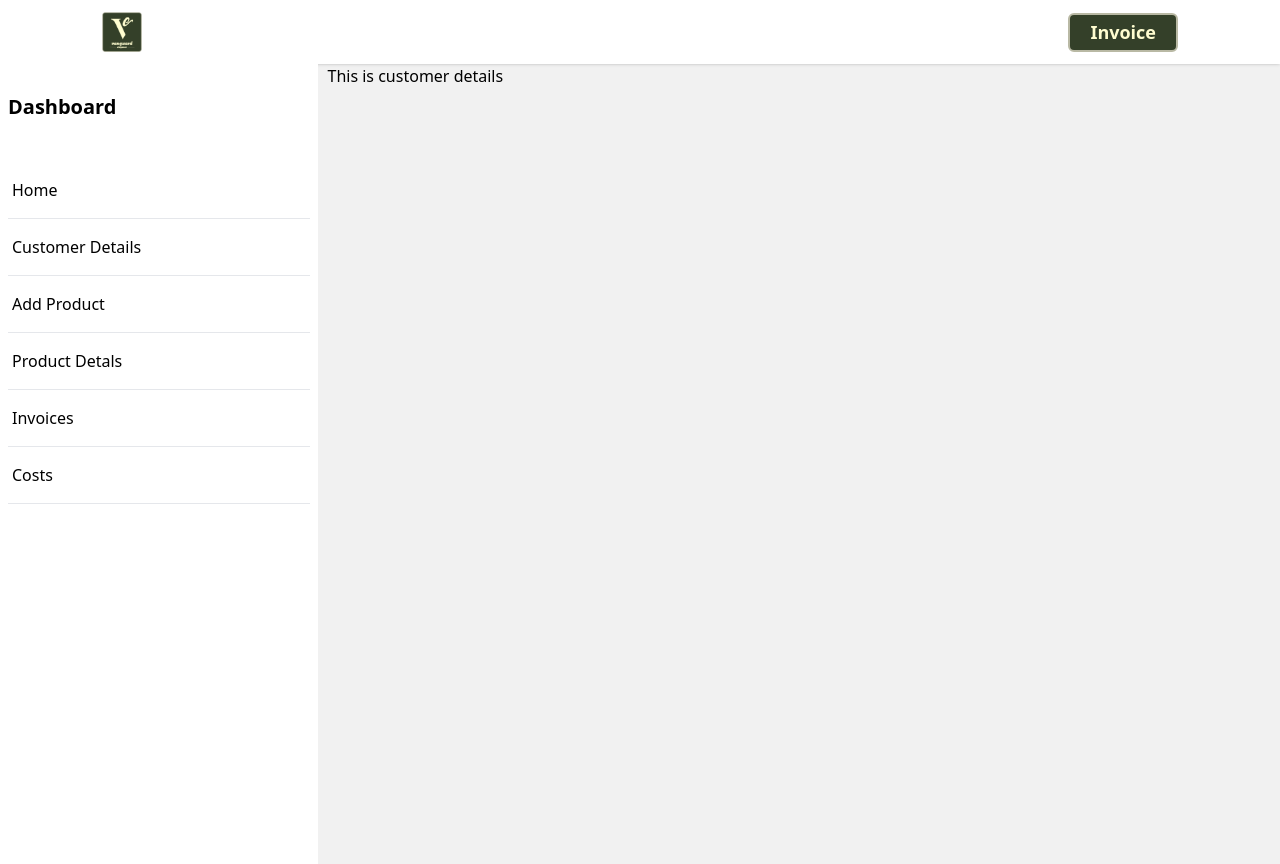
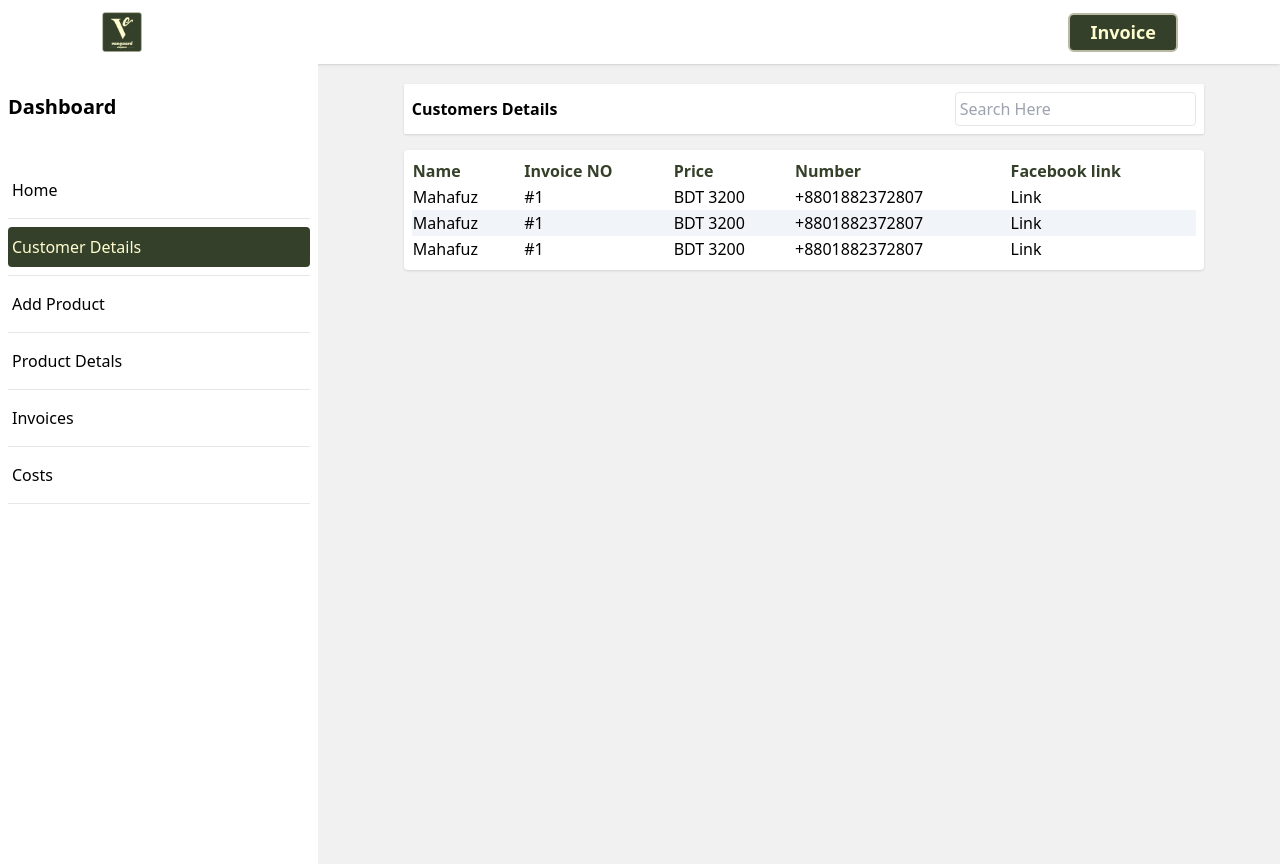
Before and after one commit to muntasir23/vanguard, a React (Create React App) app: page /customersdetails in a window 1280 px wide. Built offline with nearby package versions, Linux system fonts and the light colour scheme.

Commit message:
navlink and customer details add

```diff
--- a/src/App.css
+++ b/src/App.css
@@ -18,16 +18,38 @@ body {
   gap: 10px;
 }
 
-
 .sidebar-menu {
   display: none;
 }
 
-.product-form label{
+.product-form label {
   font-size: 14px;
   color: #1e293b;
 }
 
+/* table design */
+
+button:active {
+  transform: scale(0.96);
+}
+
+tr:nth-child(even) {
+  background: #f1f5f9;
+}
+tr:nth-child(odd) {
+  background: #ffffff;
+}
+
+.tableclass {
+  max-width: 1020px;
+  max-height: 500px;
+  overflow: auto;
+}
+
+.active {
+  background: #344029;
+  color: #fffdd0;
+}
 
 @media (max-width: 980px) {
   .highlights {
@@ -48,4 +70,14 @@ body {
     left: 0px;
     transition: 0.3s ease-in-out;
   }
+  .tableclass {
+    max-width: 100%;
+    overflow: auto;
+  }
+  td {
+    padding-left: 15px;
+  }
+  th {
+    padding-left: 15px;
+  }
 }
--- a/src/App.js
+++ b/src/App.js
@@ -15,15 +15,18 @@ function App() {
 
   const sidebarOpen = () => {
     setSidebar(!sidebar);
-    console.log("Clicked");
   };
+
+  const sidebarClose = () => {
+    setSidebar(true);
+  }
 
   return (
     <BrowserRouter>
       <Navbar sidebarOpen={sidebarOpen} />
       <div className="w-[100%] grid place-items-center">
         <div className="appgrid w-[100%] ">
-          <Sidebar sidebar={sidebar} />
+          <Sidebar sidebar={sidebar} sidebarClose={sidebarClose} />
           <Routes>
             <Route path="/addproduct" element={<AddProduct />}></Route>
             <Route path="/" element={<Hightlights />}></Route>
--- a/src/components/Sidebar.js
+++ b/src/components/Sidebar.js
@@ -1,7 +1,7 @@
 import React from "react";
-import { Link } from "react-router-dom";
+import { NavLink } from "react-router-dom";
 
-export default function Sidebar({ sidebar }) {
+export default function Sidebar({ sidebar, sidebarClose }) {
   return (
     <div className="relative  top-0">
       <div
@@ -13,59 +13,65 @@ export default function Sidebar({ sidebar }) {
         <div className="mt-[40px]">
           <ul>
             <li className="border-b">
-
               {" "}
-              <Link
+              <NavLink
                 to="/"
-                className="inline-block my-2 hover:bg-[#344029] hover:text-[#fffdd0] w-full py-2 rounded px-1"
+                onClick={sidebarClose}
+                className={`inline-block my-2 hover:bg-[#344029] hover:text-[#fffdd0] w-full \
+                py-2 rounded px-1 ${({ isActive, isPending }) => (isActive ? "active" : "")}`}
               >
                 Home
-              </Link>{" "}
+              </NavLink>{" "}
             </li>
             <li className="border-b">
               {" "}
-              <Link
+              <NavLink
                 to="/customersdetails"
+                onClick={sidebarClose}
                 className="inline-block my-2 hover:bg-[#344029] hover:text-[#fffdd0] w-full py-2 rounded px-1"
               >
                 Customer Details
-              </Link>{" "}
+              </NavLink>{" "}
             </li>
             <li className="border-b">
               {" "}
-              <Link
+              <NavLink
                 to="/addproduct"
+                onClick={sidebarClose}
                 className="inline-block my-2 hover:bg-[#344029] hover:text-[#fffdd0] w-full py-2 rounded px-1"
               >
                 Add Product
-              </Link>{" "}
+              </NavLink>{" "}
             </li>
             <li className="border-b">
               {" "}
-              <Link
+              <NavLink
                 to="/allproducts"
+                onClick={sidebarClose}
                 className="inline-block my-2 hover:bg-[#344029] hover:text-[#fffdd0] w-full py-2 rounded px-1"
               >
                 Product Detals
-              </Link>{" "}
+              </NavLink>{" "}
             </li>
             <li className="border-b">
               {" "}
-              <Link
+              <NavLink
                 to="/invoice"
+                onClick={sidebarClose}
                 className="inline-block my-2 hover:bg-[#344029] hover:text-[#fffdd0] w-full py-2 rounded px-1"
               >
                 Invoices
-              </Link>{" "}
+              </NavLink>{" "}
             </li>
             <li className="border-b">
               {" "}
-              <Link
+              <NavLink
                 to="/allcost"
+                onClick={sidebarClose}
                 className="inline-block my-2 hover:bg-[#344029] hover:text-[#fffdd0] w-full py-2 rounded px-1"
               >
                 Costs
-              </Link>{" "}
+              </NavLink>{" "}
             </li>
           </ul>
         </div>
--- /dev/null
+++ b/src/components/customerDetails/CustomersHeader.js
@@ -0,0 +1,10 @@
+import React from "react";
+
+export default function CustomersHeader() {
+  return (
+    <div className="bg-white rounded-sm shadow p-2 flex items-center justify-between md:w-[800px] w-[95%]">
+      <p className="font-bold">Customers Details</p>
+      <input className="border p-1 rounded" placeholder="Search Here" />
+    </div>
+  );
+}
--- /dev/null
+++ b/src/components/customerDetails/DetailsTable.js
@@ -0,0 +1,48 @@
+import React from "react";
+
+export default function DetailsTable() {
+  return (
+    <div className="md:w-[800px] w-[95%] mt-4 bg-white mb-[20px] rounded shadow p-2 tableclass">
+      <table className="table-auto w-[100%]">
+        <thead className="mb-3">
+          <tr className="text-left text-[14px] md:text-[16px] w-[100%] bg-zinc-100 rounded-md text-[#344029]">
+            <th>Name</th>
+            <th>Invoice NO</th>
+            <th>Price</th>
+            <th>Number</th>
+            <th>Facebook link</th>
+          </tr>
+        </thead>
+        <tbody>
+          <tr className="text-[14px] md:text-[16px]">
+            <td>Mahafuz</td>
+            <td>#1</td>
+            <td>BDT 3200</td>
+            <td>+8801882372807</td>
+            <td>
+              <a href="/">Link</a>
+            </td>
+          </tr>
+          <tr className="text-[14px] md:text-[16px]">
+            <td>Mahafuz</td>
+            <td>#1</td>
+            <td>BDT 3200</td>
+            <td>+8801882372807</td>
+            <td>
+              <a href="/">Link</a>
+            </td>
+          </tr>
+          <tr className="text-[14px] md:text-[16px]">
+            <td>Mahafuz</td>
+            <td>#1</td>
+            <td>BDT 3200</td>
+            <td>+8801882372807</td>
+            <td>
+              <a href="/">Link</a>
+            </td>
+          </tr>
+        </tbody>
+      </table>
+    </div>
+  );
+}
--- a/src/pages/CustomerDetails.js
+++ b/src/pages/CustomerDetails.js
@@ -1,5 +1,12 @@
 import React from "react";
+import CustomersHeader from "../components/customerDetails/CustomersHeader";
+import DetailsTable from "../components/customerDetails/DetailsTable";
 
 export default function CustomerDetails() {
-  return <div>This is customer details</div>;
+  return (
+    <div className="mt-5 w-[100%] grid place-items-center">
+      <CustomersHeader />
+      <DetailsTable />
+    </div>
+  );
 }
```
